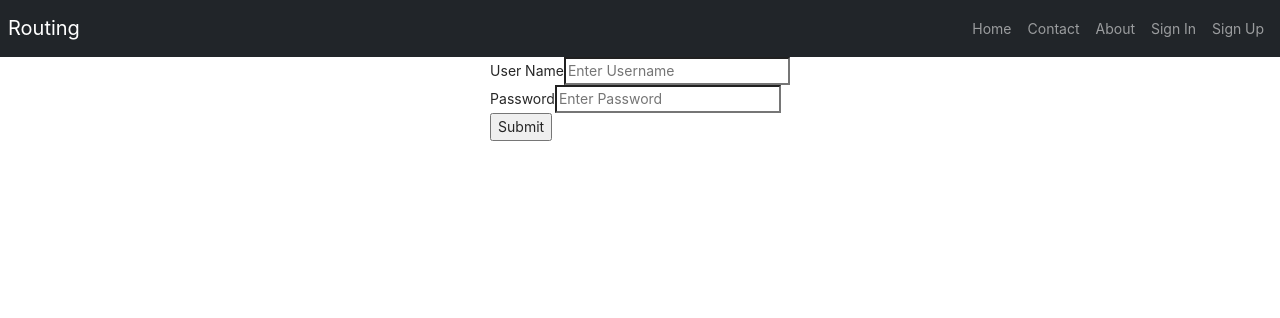
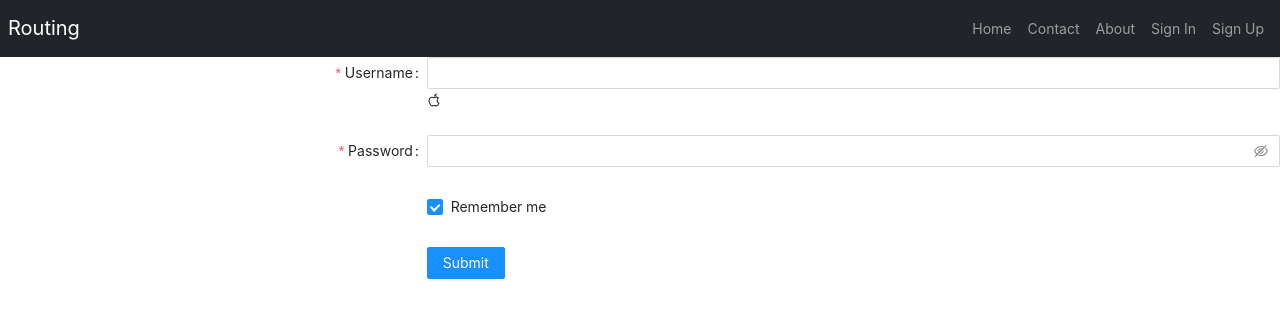
Before and after one commit to harshithmb/React_May_21, a React (Create React App) app: page /signin in a window 1280 px wide. Shown: the top 318 px of the page. Built offline with nearby package versions, Linux system fonts and the light colour scheme.

Commit message:
Uncontrolled components

```diff
--- a/package.json
+++ b/package.json
@@ -4,6 +4,7 @@
   "private": true,
   "homepage": "https://harshithmb.github.io/React_May_21",
   "dependencies": {
+    "@ant-design/icons": "^4.6.2",
     "@testing-library/jest-dom": "^5.13.0",
     "@testing-library/react": "^11.2.7",
     "@testing-library/user-event": "^12.8.3",
--- a/src/components/SignIn/index.js
+++ b/src/components/SignIn/index.js
@@ -1,41 +1,143 @@
-import React, { useState } from 'react';
+import React, { useState, useRef, useEffect } from 'react';
 import { Redirect } from 'react-router';
+import { AppleOutlined } from "@ant-design/icons";
+import { Form, Input, Button, Checkbox, Spin } from 'antd';
+const layout = {
+    labelCol: {
+        span: 8,
+    },
+    wrapperCol: {
+        span: 16,
+    },
+};
+const tailLayout = {
+    wrapperCol: {
+        offset: 8,
+        span: 16,
+    },
+};
 
 const SignIn = () => {
-    const [username, setUsername] = useState("");
-    const [password, setPassword] = useState("");
-    const [redirectHome, setRedirectHome] = useState(false)
-    const navigateUser = {
-        name: "ABCD",
-        pass: "QQQQ"
-    }
+    const [showLoader, setShowLoader] = useState(true)
+    const onFinish = (values) => {
+        console.log('Success:', values);
+    };
 
-    const updateValues = (e) => {
-        console.log(e.target.value, e.target.name)
-        e.target.name === "username" && setUsername(e.target.value);
-        e.target.name === "password" && setPassword(e.target.value);
-    }
+    const onFinishFailed = (errorInfo) => {
+        console.log('Failed:', errorInfo);
+    };
 
-    const onSubmit = (e) => {
-        e.preventDefault();
-        const { name, pass } = navigateUser;
-        if (name === username && pass === password) {
-            setRedirectHome(true)
-            window.localStorage.setItem("username", username) //window.localStorage.getItem("username")
-            window.localStorage.setItem("password", password)
+    useEffect(() => {
+        setTimeout(() => setShowLoader(false), 3000)
+    }, [])
+    return (<>
+        {showLoader ? <Spin size="large" /> :
+            <Form
+                {...layout}
+                name="basic"
+                initialValues={{
+                    remember: true,
+                }}
+                onFinish={onFinish}
+                onFinishFailed={onFinishFailed}
+            >
+                <Form.Item
+                    label="Username"
+                    name="username"
+                    rules={[
+                        {
+                            required: true,
+                            message: 'Please input your username!',
+                        },
+                    ]}
+                >
+                    <Input />
+                    <AppleOutlined />
+                </Form.Item>
+
+                <Form.Item
+                    label="Password"
+                    name="password"
+                    rules={[
+                        {
+                            required: true,
+                            message: 'Please input your password!',
+                        },
+                    ]}
+                >
+                    <Input.Password />
+                </Form.Item>
+
+                <Form.Item {...tailLayout} name="remember" valuePropName="checked">
+                    <Checkbox>Remember me</Checkbox>
+                </Form.Item>
+
+                <Form.Item {...tailLayout}>
+                    <Button type="primary" htmlType="submit">
+                        Submit
+        </Button>
+                </Form.Item>
+            </Form>
         }
-    }
+    </>
+    );
+};
 
-    return (<div className="d-flex justify-content-center">
-        {redirectHome && <Redirect to="/" />}
-        <form onSubmit={onSubmit}>
-            <label>User Name</label>
-            <input type="text" name="username" value={username} placeholder="Enter Username" onChange={updateValues} /><br />
-            <label>Password</label>
-            <input type="password" name="password" value={password} placeholder="Enter Password" onChange={updateValues} /><br />
-            <input type="submit" />
-        </form>
-    </div>);
-}
+
+
+// const SignIn = () => {
+//     // const [username, setUsername] = useState("");// Controlled
+//     // const [password, setPassword] = useState("");
+//     const [redirectHome, setRedirectHome] = useState(false);
+//     const [showPass, setShowPass] = useState(false)
+//     const ref = useRef(null);
+//     const h1Ref = useRef(null);
+//     const nameRef = useRef(null);
+//     const passRef = useRef(null)
+//     const navigateUser = {
+//         name: "ABCD",
+//         pass: "QQQQ"
+//     }
+
+//     // const updateValues = (e) => {
+//     //     console.log(e.target.value, e.target.name)
+//     //     e.target.name === "username" && setUsername(e.target.value.toUpperCase());
+//     //     e.target.name === "password" && setPassword(e.target.value);
+//     // }
+
+//     const onSubmit = (e) => {
+//         e.preventDefault();
+//         console.log("UserName", nameRef.current.value)
+//         console.log("Password", passRef.current.value)
+//         // const { name, pass } = navigateUser;
+//         // if (name === username && pass === password) {
+//         //     setRedirectHome(true)
+//         //     window.localStorage.setItem("username", username) //window.localStorage.getItem("username")
+//         //     window.localStorage.setItem("password", password)
+//         // }
+//     }
+
+//     const onClickRef = () => {
+//         console.log("Ref Current", ref.current.value)
+//         h1Ref.current.style.backgroundColor = "red"
+//     }
+
+//     return (<div className="d-flex justify-content-center">
+//         {redirectHome && <Redirect to="/" />}
+//         <form onSubmit={onSubmit}>
+//             <label>User Name</label>
+//             <input type="text" name="username" placeholder="Enter Username" ref={nameRef} /><br />
+//             <label>Password</label>
+//             <input type={showPass ? "text" : "password"} name="password" placeholder="Enter Password" ref={passRef} /><br />
+//             <button onClick={() => setShowPass(!showPass)}>Show/hide</button>
+//             <input type="submit" />
+//         </form>
+
+//         <hr />
+//         <h1 ref={h1Ref}>This is Ref </h1>
+//         <input ref={ref} type="text" />
+//         <button onClick={onClickRef}>Click</button>
+//     </div>);
+// }
 
 export default SignIn;
```
Also changed, not shown: 1 other file (tests, documents, lock files or other folders).
